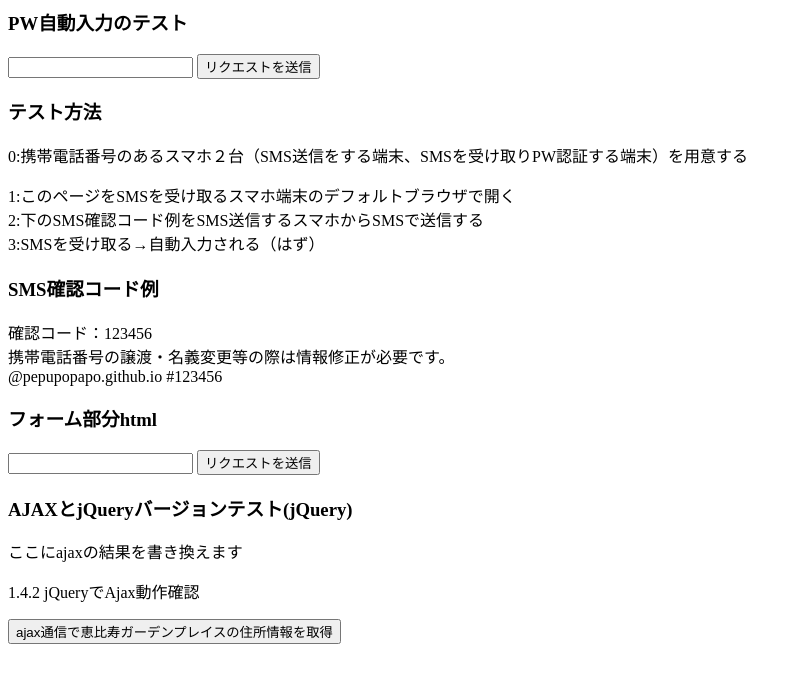
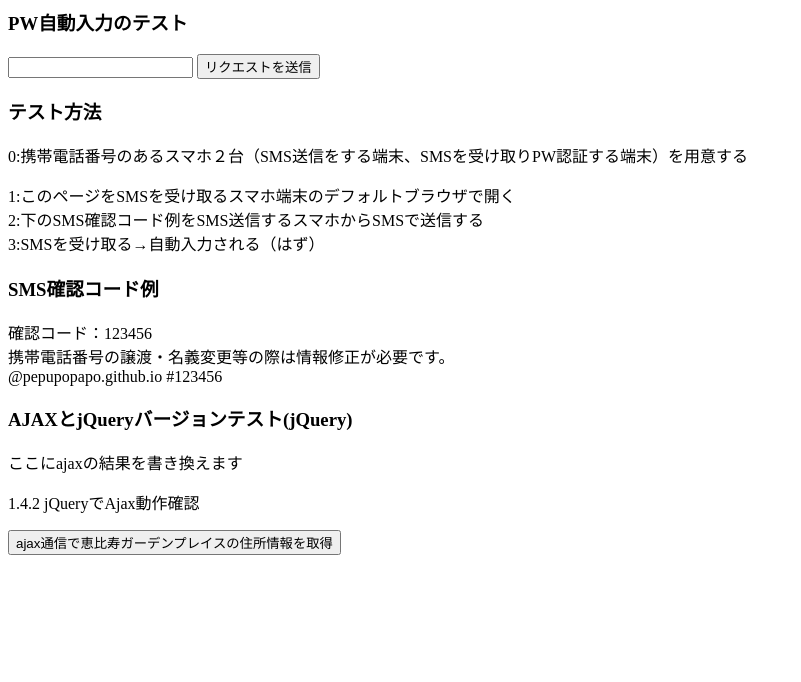
Before and after one commit to pepupopapo/pepupopapo, a plain HTML site: page index.html in a window 1280 px wide. Shown: the whole page, without its empty margins (0-801 px from the left). Drawn offline with nearby package versions, Linux system fonts and the light colour scheme.

Commit message:
🧹 Removed unused source

```diff
--- a/index.html
+++ b/index.html
@@ -36,21 +36,6 @@
 	</p>
 </div>
 <div>
-	<h3>フォーム部分html</h3>
-	<p>
-		<form action="test" method="POST">
-		  <input type="text"
-			name="one-time-pw"
-			id="one-time-pw-test"
-			input-mode='numeric'
-			auto-complete='one-time-code'
-			pattern="\d{6}"
-			required />
-		<input type="submit" value="リクエストを送信">
-		</form>
-	</p>
-</div>
-<div>
 	<h3>AJAXとjQueryバージョンテスト(jQuery)</h3>
 	<div class="result">ここにajaxの結果を書き換えます</div>
 	<p>1.4.2 jQueryでAjax動作確認</p>
```
